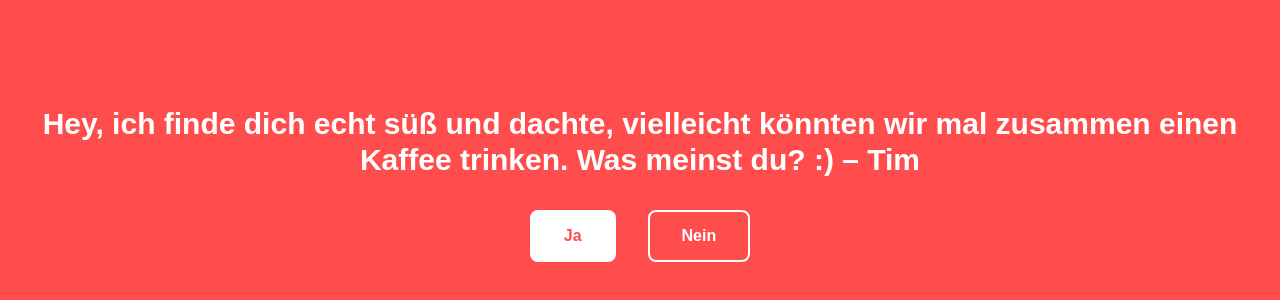
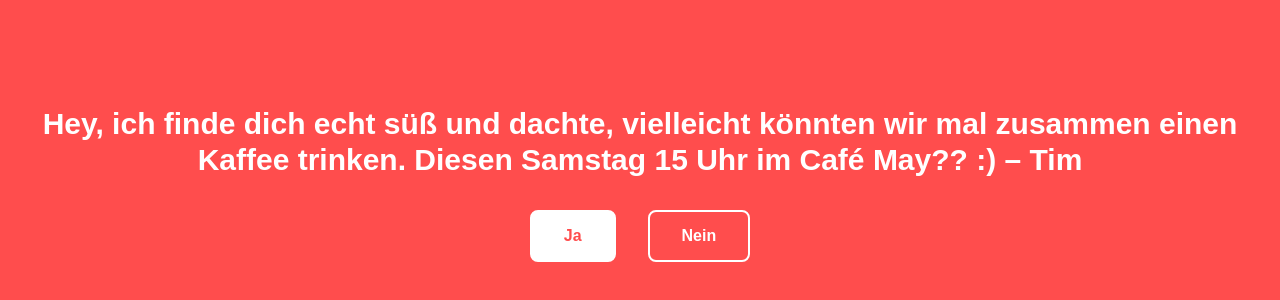
Before and after one commit to Tim-D-walter/nfcpage, a Next.js app: page / in a window 1280 px wide. Shown: the part 216-516 px from the top of the page. Built offline with nearby package versions, Linux system fonts and the light colour scheme.

Commit message:
Better questions

```diff
--- a/app/page.tsx
+++ b/app/page.tsx
@@ -5,7 +5,7 @@ import React, { useState } from "react";
 export default function Home() {
     // State to manage the displayed message
     const [message, setMessage] = useState(
-        "Hey, ich finde dich echt süß und dachte, vielleicht könnten wir mal zusammen einen Kaffee trinken. Was meinst du? :) – Tim" as const
+        "Hey, ich finde dich echt süß und dachte, vielleicht könnten wir mal zusammen einen Kaffee trinken. Diesen Samstag 15 Uhr im Café May?? :) – Tim" as const
     );
 
     // State to hide both buttons after either is clicked
```
